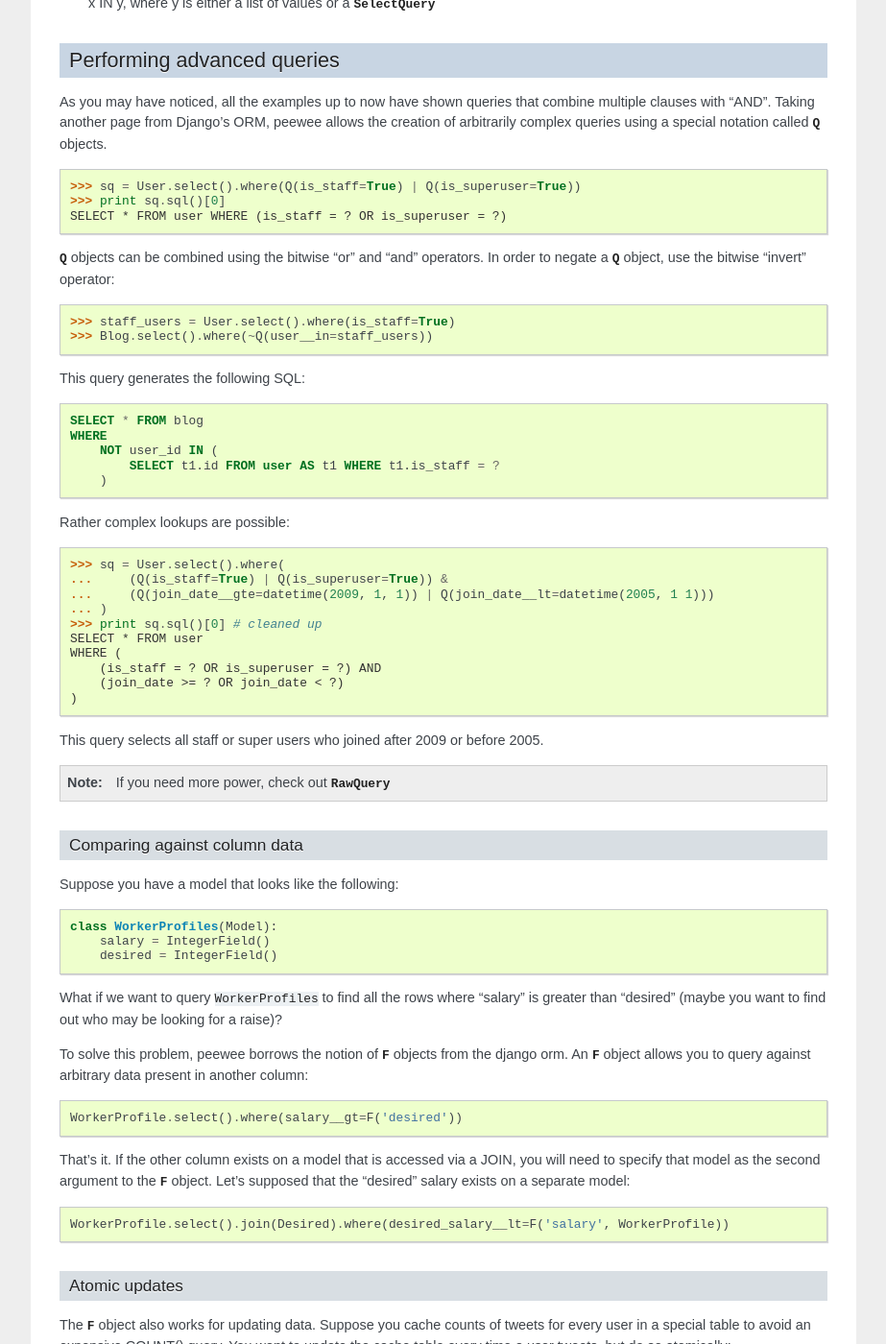
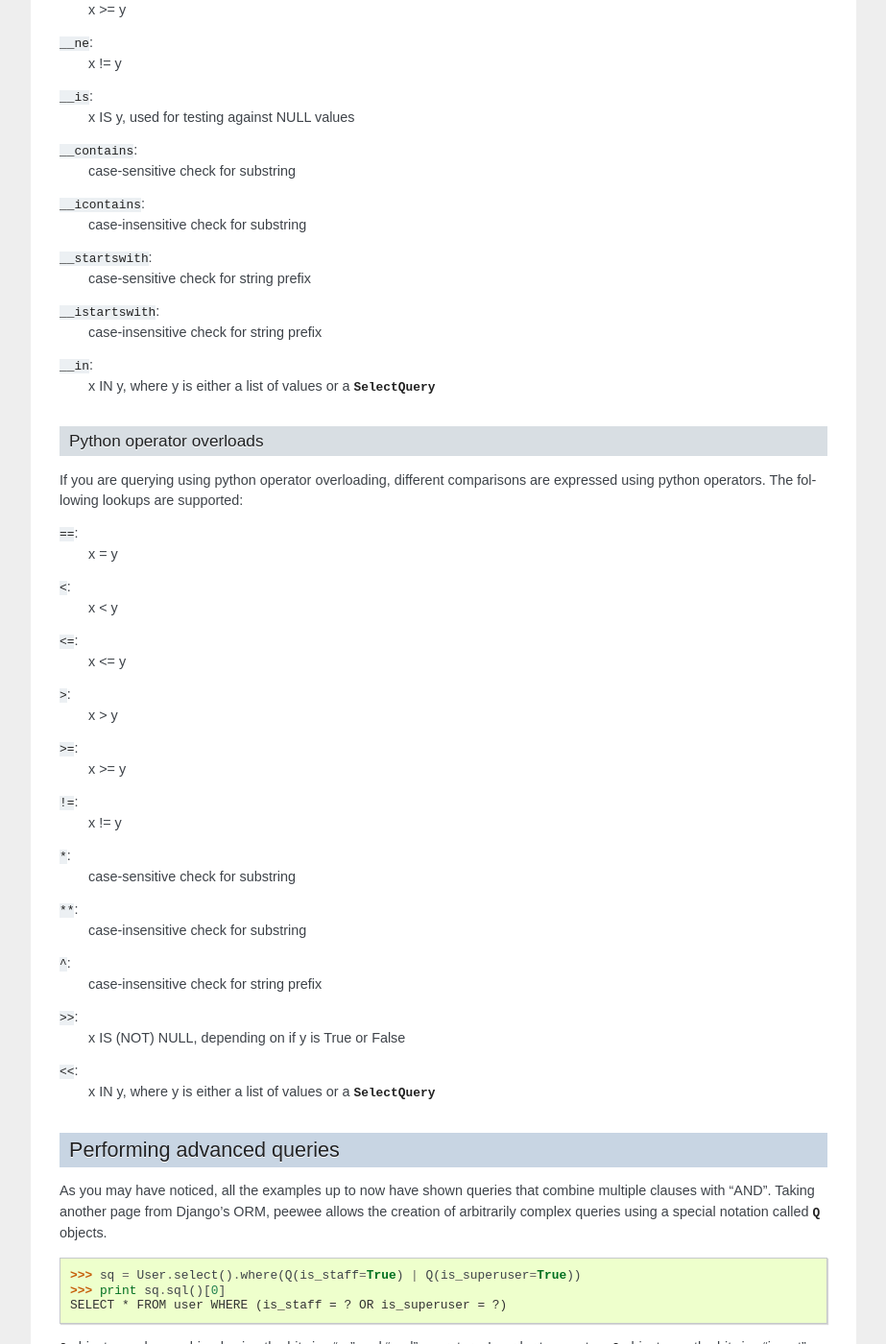
Before and after one commit to coleifer/peewee, a Sphinx documentation site: the page built from docs/peewee/querying.rst, in a window 1280 px wide and 1400 px high, scrolled down 3030 px. Shown: the whole window at 96% size, without its empty margins (198-1121 px from the left). Built offline with Sphinx 7.4.7, drawn with Linux system fonts in a browser that asks for light colours; some of the changed text lies outside the part shown.

Commit message:
Adding docs on new querying

```diff
--- a/docs/peewee/fields.rst
+++ b/docs/peewee/fields.rst
@@ -94,7 +94,7 @@
 | :py:class:`DecimalField`      | ``max_digits``, ``decimal_places``,          |
 |                               | ``auto_round``, ``rounding``                 |
 +-------------------------------+----------------------------------------------+
-| :py:class:`PrimaryKeyField`   | ``column_class``
+| :py:class:`PrimaryKeyField`   | ``column_class``                             |
 +-------------------------------+----------------------------------------------+
 | :py:class:`ForeignKeyField`   | ``to``, ``related_name``,                    |
 |                               | ``cascade``, ``extra``                       |
--- a/docs/peewee/querying.rst
+++ b/docs/peewee/querying.rst
@@ -41,8 +41,19 @@
 ``WHERE`` clauses.
 
 
-Comparing the two methods of querying
-^^^^^^^^^^^^^^^^^^^^^^^^^^^^^^^^^^^^^
+Using python operators to query
+^^^^^^^^^^^^^^^^^^^^^^^^^^^^^^^
+
+You can use python operators to construct queries.  This is possible by overloading
+operators on field instances.
+
+
+.. _query_compare:
+
+Comparing the three methods of querying
+^^^^^^^^^^^^^^^^^^^^^^^^^^^^^^^^^^^^^^^
+
+Examples shown are "default", "django" and "python operators".
 
 Get active users:
     .. code-block:: python
@@ -51,6 +62,8 @@
 
         User.filter(active=True)
 
+        User.select().where(User.active==True)
+
 Get users who are either staff or superusers:
     .. code-block:: python
 
@@ -58,12 +71,16 @@
 
         User.filter(Q(is_staff=True) | Q(is_superuser=True))
 
+        User.select().where((User.is_staff==True) | (User.is_superuser==True))
+
 Get tweets by user named "charlie":
     .. code-block:: python
 
         Tweet.select().join(User).where(username='charlie')
 
         Tweet.filter(user__username='charlie')
+
+        Tweet.select().join(User).where(User.username=='charlie')
 
 Get tweets by staff or superusers (assumes FK relationship):
     .. code-block:: python
@@ -73,6 +90,10 @@
         )
 
         Tweet.filter(Q(user__is_staff=True) | Q(user__is_superuser=True))
+
+        Tweet.select().join(User).where(
+            (User.is_staff==True) | (User.is_superuser==True)
+        )
 
 
 Where clause
@@ -183,7 +204,53 @@
 ``__icontains``:
     case-insensitive check for substring
 
+``__startswith``:
+    case-sensitive check for string prefix
+
+``__istartswith``:
+    case-insensitive check for string prefix
+
 ``__in``:
+    x IN y, where y is either a list of values or a :py:class:`SelectQuery`
+
+
+Python operator overloads
+^^^^^^^^^^^^^^^^^^^^^^^^^
+
+If you are querying using python operator overloading, different comparisons are
+expressed using python operators.  The following lookups are supported:
+
+``==``:
+    x = y
+
+``<``:
+    x < y
+
+``<=``:
+    x <= y
+
+``>``:
+    x > y
+
+``>=``:
+    x >= y
+
+``!=``:
+    x != y
+
+``*``:
+    case-sensitive check for substring
+
+``**``:
+    case-insensitive check for substring
+
+``^``:
+    case-insensitive check for string prefix
+
+``>>``:
+    x IS (NOT) NULL, depending on if y is True or False
+
+``<<``:
     x IN y, where y is either a list of values or a :py:class:`SelectQuery`
 
 
```
Also changed, not shown: docs/peewee/cookbook.rst (+10 -0 lines), docs/peewee/overview.rst (+17 -0 lines).
